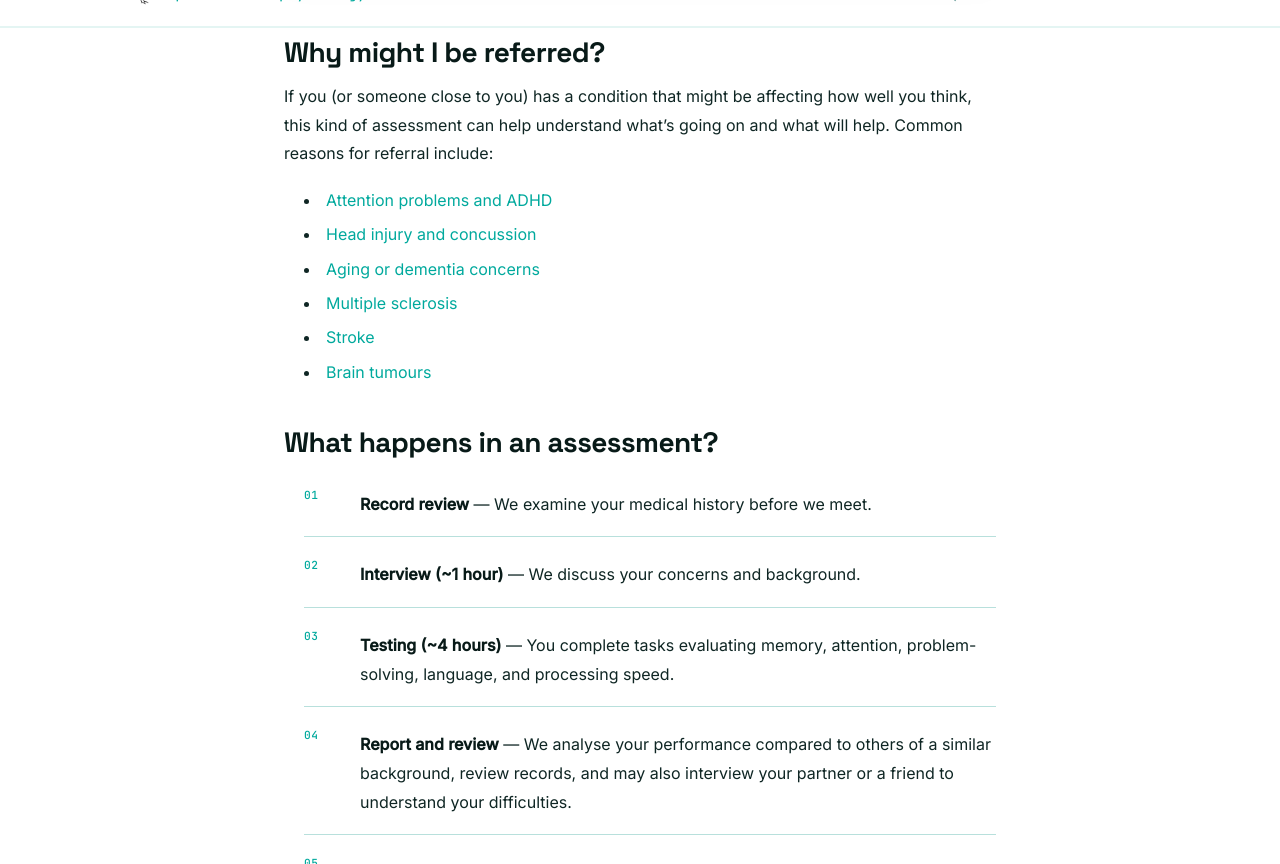
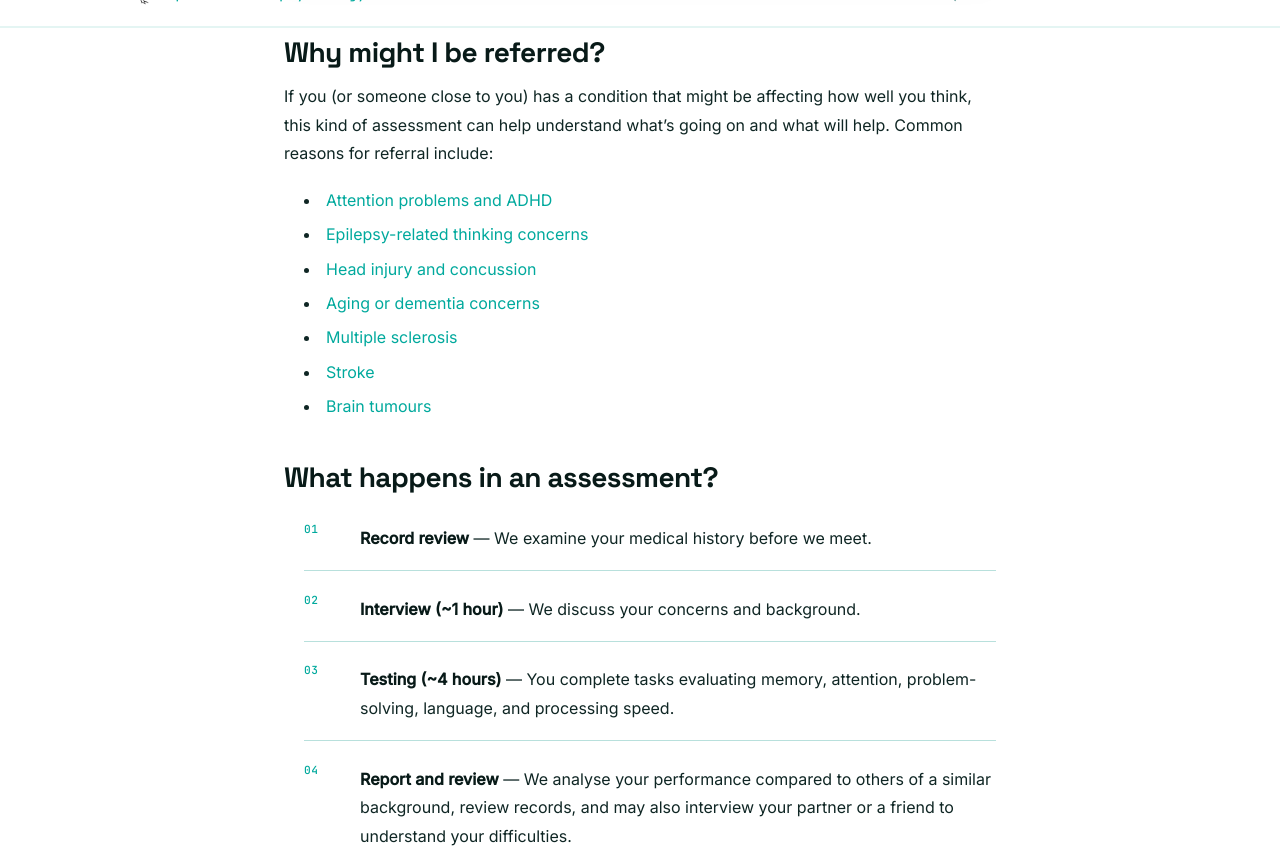
Before and after one commit to cfxb/sparrow-clinic, a Jekyll site: the page built from services.md, in a window 1280 px wide and 900 px high, scrolled down 1159 px, cut to the strip 36-900 px from the top of the window. Built offline with Jekyll 4.4.1, drawn with Linux system fonts in a browser that asks for light colours.

Commit message:
services: add Epilepsy bullet at position 2 (Tier 2 closeout 4C)
Adds "[Epilepsy-related thinking concerns](/resources/epilepsy/)" as
the second bullet under "Why might I be referred?" — mirroring the
position the Epilepsy item now occupies in the referral page list
(commit 1adce1a). Linked to the existing /resources/epilepsy/ page
consistent with the other bullets.

Co-Authored-By: Claude Opus 4.7 (1M context) <noreply@anthropic.com>

```diff
--- a/services.md
+++ b/services.md
@@ -23,6 +23,7 @@ In this short video, you'll learn more about the purpose of a neuropsychological
 If you (or someone close to you) has a condition that might be affecting how well you think, this kind of assessment can help understand what's going on and what will help. Common reasons for referral include:
 
 - [Attention problems and ADHD](/resources/adhd/)
+- [Epilepsy-related thinking concerns](/resources/epilepsy/)
 - [Head injury and concussion](/resources/traumatic-brain-injury/)
 - [Aging or dementia concerns](/resources/dementia/)
 - [Multiple sclerosis](/resources/multiple-sclerosis/)
```
